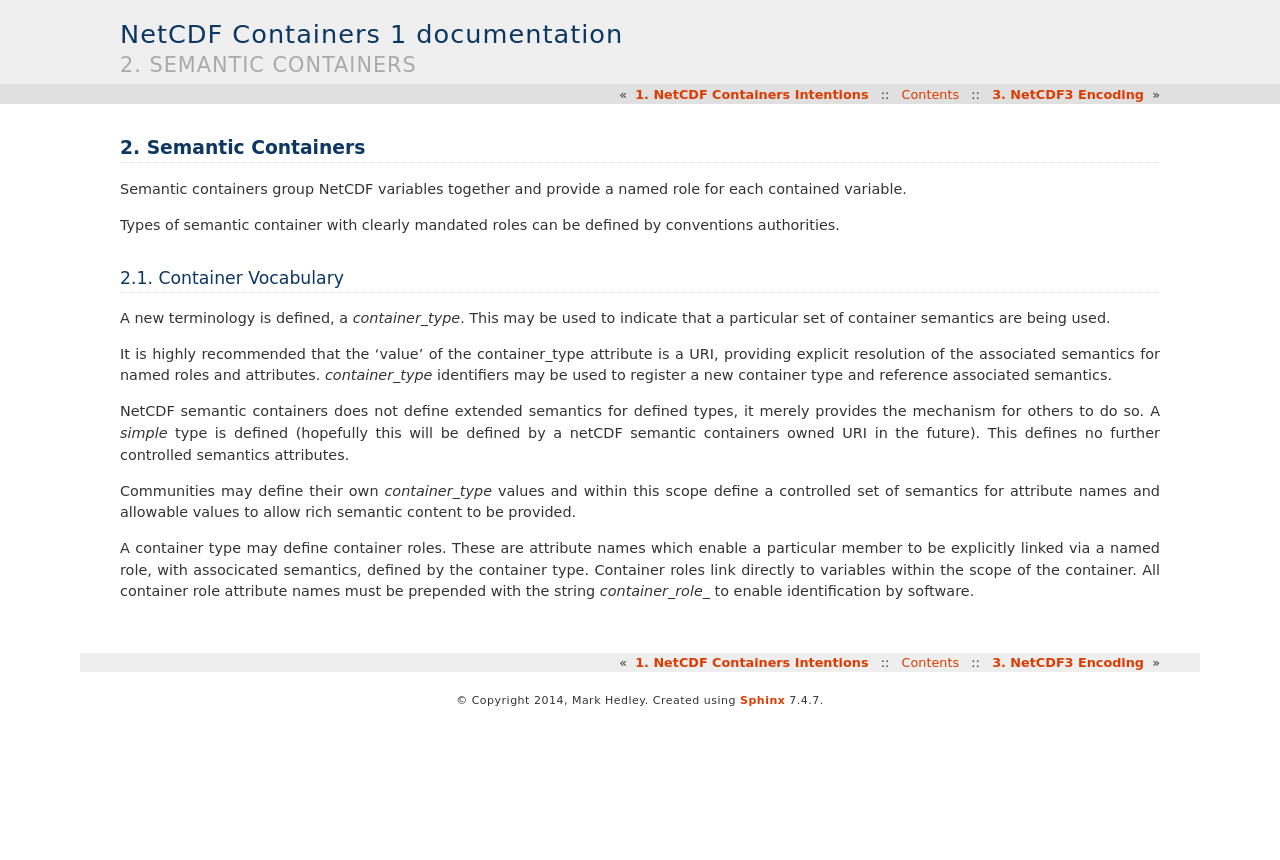
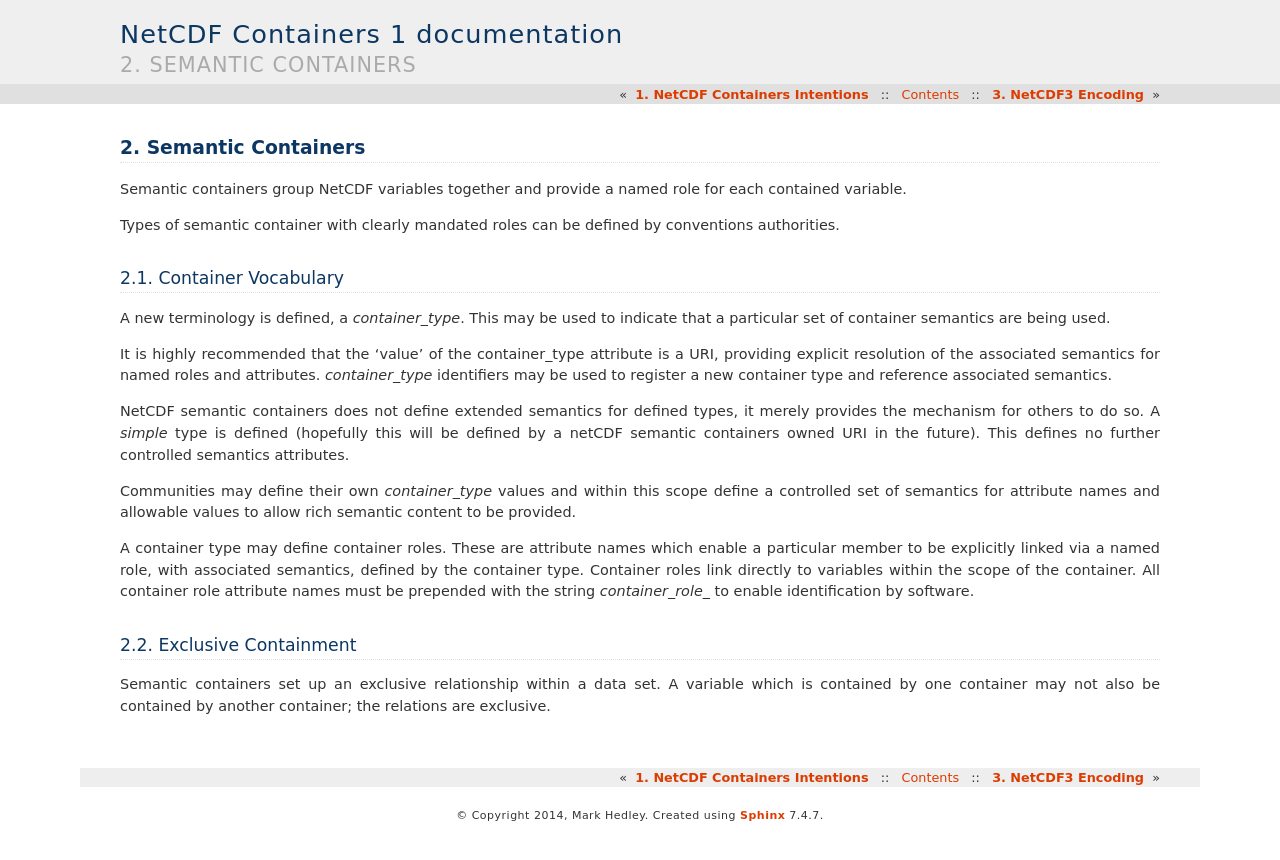
Before and after one commit to marqh/ncContainers, a Sphinx documentation site: the page built from source/semantics.rst, in a window 1280 px wide. Shown: the top 860 px of the page. Built offline with Sphinx 7.4.7, drawn with Linux system fonts in a browser that asks for light colours.

Commit message:
minor rev

```diff
--- a/source/examples/simplegroup.rst
+++ b/source/examples/simplegroup.rst
@@ -29,10 +29,10 @@ Semantic Container NetCDF3 Classic
          instrument:container_members = "instrument___lat instrument___lon instrument___time" ;
 
        float instrument___lon(instrument___lon);
-         instrument___lat:units = "degrees_north";
+         instrument___lon:units = "degrees_east";
 
        float instrument___lat(instrument___lat) ;
-         instrument___lon:units = "degrees_east";
+         instrument___lat:units = "degrees_north";
 
        float instrument___rh(time,instrument___lat,instrument___lon);
          instrument___rh:long_name = "relative humidity of air"
--- a/source/examples/uncert.rst
+++ b/source/examples/uncert.rst
@@ -1,5 +1,9 @@
 Uncertainty
 ===========
+
+Containers enable semantics from particular domains to be used to define metadata characteristics.  The containers enable the semantics from one convention to be used along with the semantics of another convention with clear separation.
+
+For example the semantics defined by UncertML may be used by containers which contain data sets conforming to the CF conventions for NetCDF files.
 
 NetCDF3 Encoding
 ----------------
--- a/source/examples/vectorfield.rst
+++ b/source/examples/vectorfield.rst
@@ -3,7 +3,7 @@ Vector Field
 
 A vector field may be represented by a set of scalar fields with clearly defined roles defining these scalar fields as components of the vector field.
 
-Each scalar field may be defdined using well known CF semantics, for example the CF conventions for NetCDF files.
+Each scalar field may be defined using well known CF semantics, for example the CF conventions for NetCDF files.
 
 NetCDF3 Encoding
 ----------------
--- a/source/semantics.rst
+++ b/source/semantics.rst
@@ -20,4 +20,9 @@ NetCDF semantic containers does not define extended semantics for defined types,
 
 Communities may define their own `container_type` values and within this scope define a controlled set of semantics for attribute names and allowable values to allow rich semantic content to be provided.
 
-A container type may define container roles.  These are attribute names which enable a particular member to be explicitly linked via a named role, with associcated semantics, defined by the container type.  Container roles link directly to variables within the scope of the container.  All container role attribute names must be prepended with the string `container_role_` to enable identification by software.
+A container type may define container roles.  These are attribute names which enable a particular member to be explicitly linked via a named role, with associated semantics, defined by the container type.  Container roles link directly to variables within the scope of the container.  All container role attribute names must be prepended with the string `container_role_` to enable identification by software.
+
+Exclusive Containment
+---------------------
+
+Semantic containers set up an exclusive relationship within a data set.  A variable which is contained by one container may not also be contained by another container; the relations are exclusive.
```
